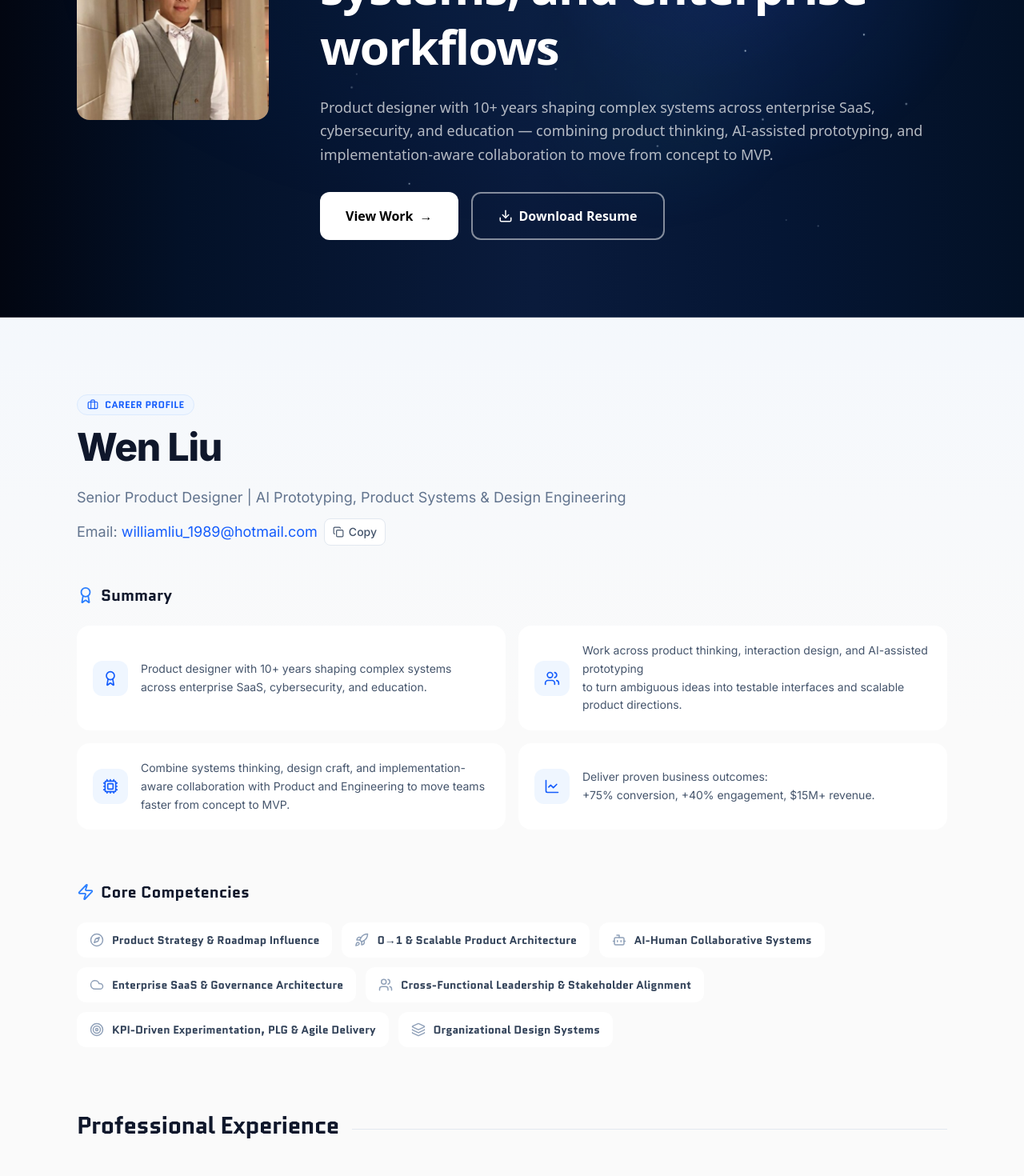
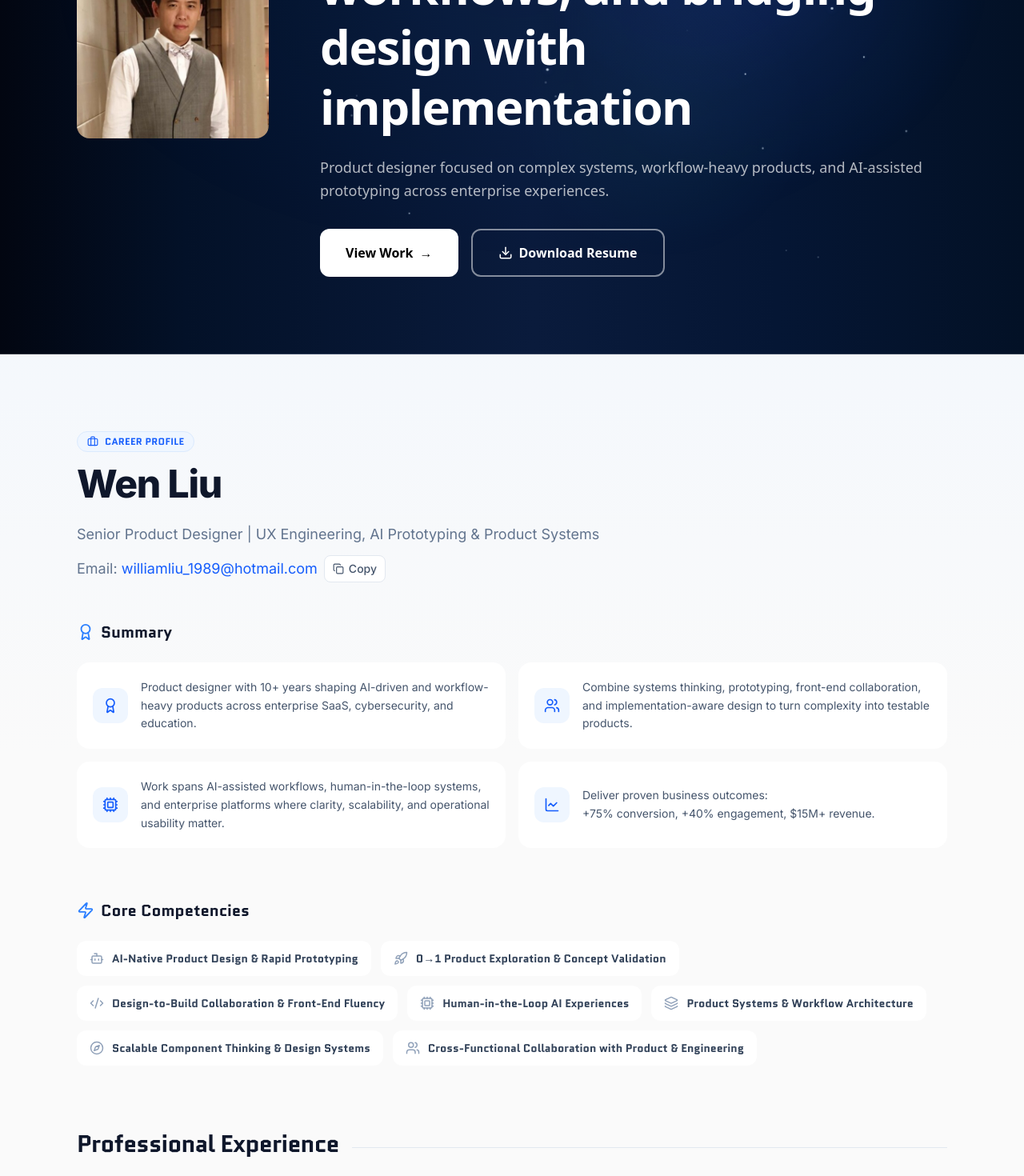
Before and after one commit to maranzas89/portfolio, a Next.js app: page /experience in a window 1280 px wide. Shown: the part 400-1870 px from the top of the page at 80% size. Built offline with nearby package versions, Linux system fonts and the light colour scheme.

Commit message:
checkpoint before cursor changes

```diff
--- a/app/ai-explorations/page.tsx
+++ b/app/ai-explorations/page.tsx
@@ -45,7 +45,7 @@ const EXPLORATIONS = [
     title: "JobHatch",
     category: "Career Platform",
     description:
-      "An AI-powered job search system that combines resume analysis, match scoring, and gamified progress to help users apply with more clarity and improve over time.",
+      "An AI-assisted career platform concept combining resume analysis, match evaluation, and gamified progress systems to test how structured feedback can improve job search clarity and momentum.",
     icon: Briefcase,
     gradient: "from-emerald-500/20 to-teal-500/20",
     image: "/images/01q.png",
@@ -63,7 +63,7 @@ const EXPLORATIONS = [
     title: "Where AI Excels Today",
     category: "Research System",
     description:
-      "A practical look at where current AI tools are strongest across creative exploration, workflow support, and execution.",
+      "A structured evaluation of where current AI tools are most reliable for real product work — across prototyping, workflow support, and design execution.",
     icon: Layers,
     gradient: "from-amber-500/20 to-orange-500/20",
     image: "/images/1q.png",
@@ -81,7 +81,7 @@ const EXPLORATIONS = [
     title: "World Cup Data Lab",
     category: "Prototyping",
     description:
-      "An interactive concept exploring how AI and live match data can turn tournament signals into a more dynamic, insight-driven fan experience.",
+      "An interactive prototype exploring how AI and structured data can transform complex information into a navigable, insight-driven product experience.",
     icon: Rocket,
     gradient: "from-orange-500/20 to-rose-500/20",
     image: "/images/2q.png",
@@ -99,7 +99,7 @@ const EXPLORATIONS = [
     title: "Synchronize Orientation",
     category: "Student-Staff Sync",
     description:
-      "A Calbright-style orientation checklist demonstrating student-staff state sync via localStorage—students complete steps while staff monitors progress in real time.",
+      "A working prototype demonstrating real-time student-staff state sync — students complete orientation steps while staff monitors progress, testing shared visibility across two user types.",
     icon: Users,
     gradient: "from-rose-500/20 to-violet-500/20",
     image: "/images/3q.png",
@@ -117,7 +117,7 @@ const EXPLORATIONS = [
     title: "Dialpad Modal",
     category: "Staff Portal",
     description:
-      "A staff-facing dialpad modal for calling students directly from the portal—streamlining outreach, case follow-ups, and student support without leaving the workflow.",
+      "A functional dialpad prototype embedded in the staff portal — testing whether in-context calling, AI-generated summaries, and suggested next actions can reduce task-switching and improve outreach workflows.",
     icon: Phone,
     gradient: "from-teal-500/20 to-blue-500/20",
     image: "/images/4q.png",
@@ -156,19 +156,19 @@ export default function AIExplorationsPage() {
       <PageHero
         eyebrow="AI Projects"
         headline="Using AI to prototype, test, and shape product directions"
-        paragraph="A curated selection of AI-assisted product explorations across rapid prototyping, interface concepts, workflow design, and early-stage implementation. These projects show how I use AI not only to think faster, but to structure ideas, build testable interfaces, and validate product directions earlier."
+        paragraph="A collection of AI-assisted product explorations across workflow design, interface prototyping, and early-stage implementation — showing how I turn emerging ideas into testable product structures and working concepts."
         backgroundVariant="ai-explorations"
       >
         <div className="grid grid-cols-2 sm:grid-cols-4 gap-3 -mt-[30px] w-full max-w-5xl">
           <div className="hero-card group p-5 rounded-xl">
             <RefreshCw className="w-5 h-5 text-blue-400 mb-3" />
             <h3 className="font-semibold text-2xl text-white mb-1">30+</h3>
-            <p className="text-xs text-white/60 uppercase tracking-wide font-medium">Research Loops</p>
+            <p className="text-xs text-white/60 uppercase tracking-wide font-medium">Validation Loops</p>
           </div>
           <div className="hero-card group p-5 rounded-xl">
             <Box className="w-5 h-5 text-blue-400 mb-3" />
             <h3 className="font-semibold text-2xl text-white mb-1">4–5</h3>
-            <p className="text-xs text-white/60 uppercase tracking-wide font-medium">Prototype Concepts</p>
+            <p className="text-xs text-white/60 uppercase tracking-wide font-medium">Prototype Directions</p>
           </div>
           <div className="hero-card group p-5 rounded-xl">
             <Wrench className="w-5 h-5 text-blue-400 mb-3" />
@@ -178,7 +178,7 @@ export default function AIExplorationsPage() {
           <div className="hero-card group p-5 rounded-xl">
             <Brain className="w-5 h-5 text-blue-400 mb-3" />
             <h3 className="font-semibold text-2xl text-white mb-1">100+</h3>
-            <p className="text-xs text-white/60 uppercase tracking-wide font-medium">Skill-based Uses</p>
+            <p className="text-xs text-white/60 uppercase tracking-wide font-medium">Applied Use Cases</p>
           </div>
         </div>
       </PageHero>
@@ -196,10 +196,10 @@ export default function AIExplorationsPage() {
                 </h2>
               </div>
               <h3 className="mb-4 text-3xl font-semibold text-text md:text-4xl">
-                From Concept to Testable Interface Through AI-Assisted Prototyping
+                AI-Assisted Prototypes for Testing Product Directions
               </h3>
               <p className="max-w-5xl text-base text-slate-600 md:text-lg">
-                From concept framing to interface prototyping and workflow validation — these explorations show how I use AI-assisted workflows to move from abstract ideas to clearer product structures, interaction patterns, and working demos.<br />Flip the cards for more, then select <span className="font-bold text-slate-800">Try Demo</span>.
+                Prototypes built to test product behavior, validate workflow assumptions, and explore implementation-aware product directions.<br />Flip the cards for more, then select <span className="font-bold text-slate-800">Try Demo</span>.
               </p>
             </ScrollReveal>
             <div className="grid grid-cols-1 md:grid-cols-2 gap-6 md:gap-8">
--- a/app/experience/page.tsx
+++ b/app/experience/page.tsx
@@ -24,11 +24,11 @@ export default function ExperiencePage() {
       <PageHero
         eyebrow="About Me"
         avatar="/images/avatar.png"
-        headline="Designing and prototyping AI-native products, systems, and enterprise workflows"
-        paragraph="Product designer with 10+ years shaping complex systems across enterprise SaaS, cybersecurity, and education — combining product thinking, AI-assisted prototyping, and implementation-aware collaboration to move from concept to MVP."
+        headline="Designing AI-driven products, prototyping workflows, and bridging design with implementation"
+        paragraph="Product designer focused on complex systems, workflow-heavy products, and AI-assisted prototyping across enterprise experiences."
         paragraphVariant="compact"
         primaryCta={{ label: "View Work", href: "/#work" }}
-        secondaryCta={{ label: "Download Resume", href: "/FJ/WenLiu_Resume.pdf", download: "WenLiu_Resume.pdf" }}
+        secondaryCta={{ label: "Download Resume", href: "/FJ/WenLiu-Resume.pdf", download: "WenLiu-Resume.pdf" }}
       />
 
       <main>
--- a/components/ExperienceSection.tsx
+++ b/components/ExperienceSection.tsx
@@ -37,20 +37,20 @@ import { ResumeLink } from "@/components/ResumeLink";
 const summaries = [
   {
     icon: Award,
-    text: "Product designer with 10+ years shaping complex systems across enterprise SaaS, cybersecurity, and education.",
+    text: "Product designer with 10+ years shaping AI-driven and workflow-heavy products across enterprise SaaS, cybersecurity, and education.",
   },
   {
     icon: Users,
     text: (
       <>
-        Work across product thinking, interaction design, and AI-assisted prototyping <br />
-        to turn ambiguous ideas into testable interfaces and scalable product directions.
+        Combine systems thinking, prototyping, front-end collaboration, <br />
+        and implementation-aware design to turn complexity into testable products.
       </>
     ),
   },
   {
     icon: Cpu,
-    text: "Combine systems thinking, design craft, and implementation-aware collaboration with Product and Engineering to move teams faster from concept to MVP.",
+    text: "Work spans AI-assisted workflows, human-in-the-loop systems, and enterprise platforms where clarity, scalability, and operational usability matter.",
   },
   {
     icon: LineChart,
@@ -64,18 +64,18 @@ const summaries = [
 ];
 
 const competencies = [
-  { icon: Compass, label: "Product Strategy & Roadmap Influence" },
-  { icon: Rocket, label: "0→1 & Scalable Product Architecture" },
-  { icon: Bot, label: "AI-Human Collaborative Systems" },
-  { icon: Cloud, label: "Enterprise SaaS & Governance Architecture" },
-  { icon: Users, label: "Cross-Functional Leadership & Stakeholder Alignment" },
-  { icon: Target, label: "KPI-Driven Experimentation, PLG & Agile Delivery" },
-  { icon: Layers, label: "Organizational Design Systems" },
+  { icon: Bot, label: "AI-Native Product Design & Rapid Prototyping" },
+  { icon: Rocket, label: "0→1 Product Exploration & Concept Validation" },
+  { icon: Code2, label: "Design-to-Build Collaboration & Front-End Fluency" },
+  { icon: Cpu, label: "Human-in-the-Loop AI Experiences" },
+  { icon: Layers, label: "Product Systems & Workflow Architecture" },
+  { icon: Compass, label: "Scalable Component Thinking & Design Systems" },
+  { icon: Users, label: "Cross-Functional Collaboration with Product & Engineering" },
 ];
 
 const toolkitDescriptions = [
-  "Rapidly prototype AI-native product concepts using front-end tooling and vibe coding.",
-  "Design AI-human collaborative systems balancing automation, explainability, and user trust.",
+  "Rapidly prototype AI-native product concepts using front-end tooling and AI-assisted workflows.",
+  "Design human-AI systems that balance automation, explainability, trust, and operational usability.",
 ];
 
 const skillCategories = [
@@ -209,7 +209,7 @@ function PdfPreviewContainer() {
   return (
     <div className="bg-white rounded-2xl overflow-hidden aspect-[3/4] max-h-[1100px] min-h-[600px] mb-8">
       <iframe
-        src="/FJ/WenLiu_Resume.pdf"
+        src="/FJ/WenLiu-Resume.pdf"
         title="Resume preview"
         className="w-full h-full min-h-[600px] border-0"
       />
@@ -277,7 +277,7 @@ export default function ExperienceSection() {
             Wen Liu
           </h2>
           <p className="text-lg text-slate-500 max-w-4xl leading-relaxed">
-            Senior Product Designer | AI Prototyping, Product Systems & Design Engineering
+            Senior Product Designer | UX Engineering, AI Prototyping & Product Systems
           </p>
           <EmailWithCopyButton />
         </section>
--- a/components/PageHero.tsx
+++ b/components/PageHero.tsx
@@ -117,7 +117,7 @@ export default function PageHero({
                       <span aria-hidden>→</span>
                     </Link>
                   )}
-                  {secondaryCta && (secondaryCta.href?.includes("WenLiu_Resume") ? (
+                  {secondaryCta && (secondaryCta.href?.includes("WenLiu-Resume") ? (
                     <ResumeLink className="inline-flex items-center gap-2 rounded-xl border-2 border-white/50 px-8 py-4 text-base font-semibold text-white transition hover:bg-white/10 hover:border-white/70">
                       <Download size={18} strokeWidth={2} />
                       {secondaryCta.label}
@@ -125,7 +125,7 @@ export default function PageHero({
                   ) : (
                     <a
                       href={secondaryCta.href}
-                      download={secondaryCta.download === true ? "WenLiu_Resume.pdf" : secondaryCta.download || undefined}
+                      download={secondaryCta.download === true ? "WenLiu-Resume.pdf" : secondaryCta.download || undefined}
                       target="_blank"
                       rel="noopener noreferrer"
                       className="inline-flex items-center gap-2 rounded-xl border-2 border-white/50 px-8 py-4 text-base font-semibold text-white transition hover:bg-white/10 hover:border-white/70"
--- a/components/ResumeLink.tsx
+++ b/components/ResumeLink.tsx
@@ -3,7 +3,7 @@
 import React from "react";
 import { useIsMobile } from "@/lib/hooks/useIsMobile";
 
-const RESUME_HREF = "/FJ/WenLiu_Resume.pdf";
+const RESUME_HREF = "/FJ/WenLiu-Resume.pdf";
 
 type ResumeLinkProps = {
   children: React.ReactNode;
@@ -16,7 +16,7 @@ export function ResumeLink({ children, className = "" }: ResumeLinkProps) {
   return (
     <a
       href={RESUME_HREF}
-      download={isMobile ? undefined : "WenLiu_Resume.pdf"}
+      download={isMobile ? undefined : "WenLiu-Resume.pdf"}
       target="_blank"
       rel="noopener noreferrer"
       className={className}
--- a/components/ai-explorations/AiMarketLandscapeWhiteModule.tsx
+++ b/components/ai-explorations/AiMarketLandscapeWhiteModule.tsx
@@ -1001,11 +1001,11 @@ export default function AiMarketLandscapeWhiteModule() {
               </h2>
             </div>
             <h3 className="mb-4 text-3xl font-semibold text-slate-900 md:text-4xl">
-              Mapping Strengths Across the Workflow
+              Evaluating AI Tools for Real Prototyping & Workflow Reliability
             </h3>
             <p className="text-base text-slate-600 md:text-lg md:whitespace-nowrap">
-              A comparative review of leading AI products to understand how each tool supports
-              validation, prototyping, evidence traceability, and live behavior insight.
+              Not a generic tools roundup — a structured benchmark to decide which systems are reliable
+              enough to support real product prototyping, validation, and workflow design.
             </p>
             </div>
           </ScrollReveal>
@@ -1827,12 +1827,11 @@ export default function AiMarketLandscapeWhiteModule() {
                   </h2>
                 </div>
                 <h3 className="mb-4 text-3xl font-semibold text-slate-900 md:text-4xl">
-                  Designing the System Before Generating the Interface
+                  Designing the Product System Before Building the Interface
                 </h3>
                 <p className="text-base text-slate-600 md:text-lg md:whitespace-nowrap">
-                  An exploration of how AI accelerates workflow design across product framing,
-                  technical planning, interface direction, modular build logic, and debugging
-                  precision.
+                  A practical workflow for using AI to clarify product logic, shape interface direction,
+                  define modular build paths, and reduce ambiguity before implementation.
                 </p>
               </div>
             </ScrollReveal>
```
Also changed, not shown: 1 other file (tests, documents, lock files or other folders).
